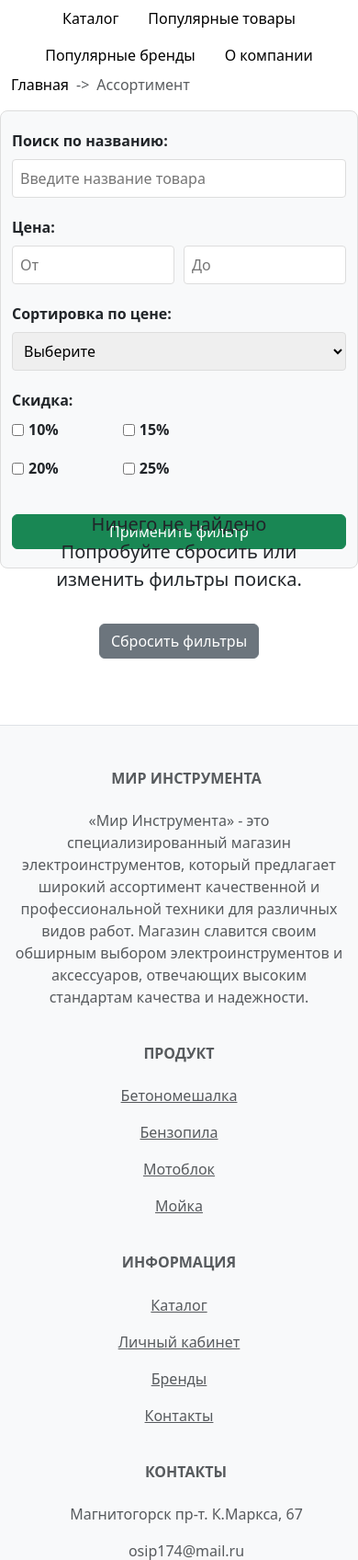
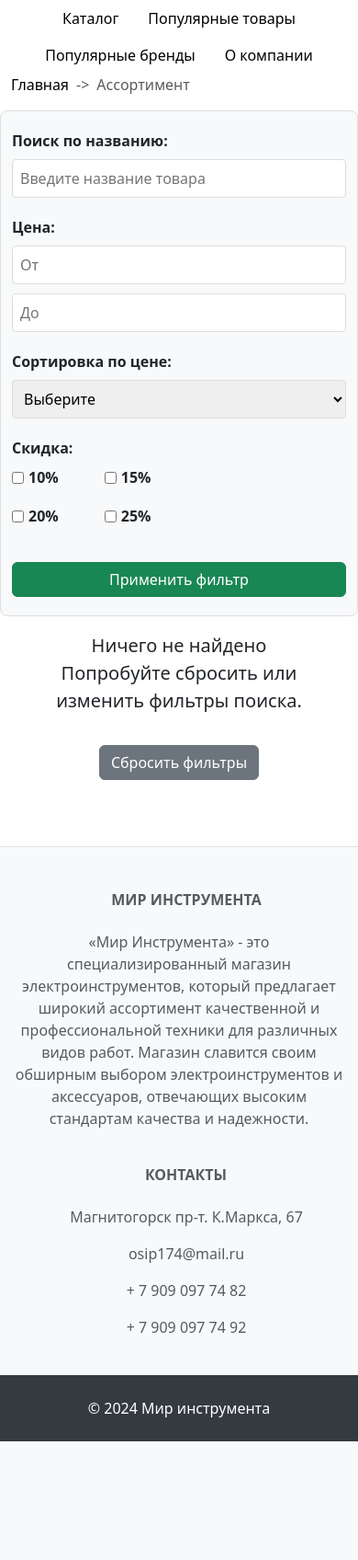
Before and after one commit to nafana123/shopInstrument, a Symfony app: template templates/katalog/product.html.twig in a window 390 px wide. Shown: the part 56-1752 px from the top of the page at 92% size. After the commit the page ends 1623 px from the top, so only its background shows below. Run offline with Twig, Linux system fonts and the light colour scheme; the template is opened without the code that fills it, so the values that code supplies are empty; some libraries are stand-ins or nearby versions.

Commit message:
adaptive product

```diff
--- a/public/style/katalog/product.css
+++ b/public/style/katalog/product.css
@@ -45,8 +45,7 @@
 }
 
 .card__bottom {
-    display: flex;
-    flex-direction: column;
+
     flex: 1 0 auto;
     padding: 10px;
 }
@@ -205,6 +204,8 @@
     gap: 20px;
 }
 .product-card {
+    display: flex;
+    justify-content: center;
     flex: 1 1 calc(33.333% - 20px);
     box-sizing: border-box;
 }
@@ -241,11 +242,24 @@
     color: #218838;
     border-bottom: 1px solid #218838;
 }
-
+.alert{
+    font-size: 20px;
+    margin-top: -80px;
+}
 
 @media (max-width: 768px) {
-    .product-card {
-        flex: 1 1 calc(50% - 20px);
+    .card {
+        width: 225px;
+        min-height: 150px;
+    }
+    .discount-group__row{
+        gap: 50px
+    }
+    .price-range{
+        flex-direction: column;
+    }
+    .alert{
+        margin-top: 0;
     }
 }
 @media (max-width: 576px) {
--- a/templates/footer/footer.html.twig
+++ b/templates/footer/footer.html.twig
@@ -46,7 +46,7 @@
                         электроинструментов и аксессуаров, отвечающих высоким стандартам качества и надежности.
                     </p>
                 </div>
-                <div class="col-md-2 col-lg-2 col-xl-2 mx-auto mb-4">
+                <div class="col-md-2 col-lg-2 col-xl-2 mx-auto mb-4 d-none d-md-block">
                     <h6 class="text-uppercase fw-bold mb-4">
                         Продукт
                     </h6>
@@ -63,7 +63,7 @@
                         <a  href="{{ path('product', {'typeId': 4, 'name': 'Мойка'}) }}" class="text-reset">Мойка</a>
                     </p>
                 </div>
-                <div class="col-md-3 col-lg-2 col-xl-2 mx-auto mb-4">
+                <div class="col-md-3 col-lg-2 col-xl-2 mx-auto mb-4 d-none d-md-block">
                     <h6 class="text-uppercase fw-bold mb-4">
                         Информация
                     </h6>
--- a/templates/katalog/product.html.twig
+++ b/templates/katalog/product.html.twig
@@ -66,7 +66,7 @@
         <div class="col-md-9" style="align-content: center">
             {% if products is empty %}
             <div class="no-results" style="text-align: center" >
-                <div class="alert"  style="font-size: 20px; margin-top: -80px;" role="alert">
+                <div class="alert" role="alert">
                     <span style="text-align: center">Ничего не найдено</span><br>
                     Попробуйте сбросить или изменить фильтры поиска.
 
```
Also changed, not shown: public/style/footer/footer.css (+10 -0 lines).
